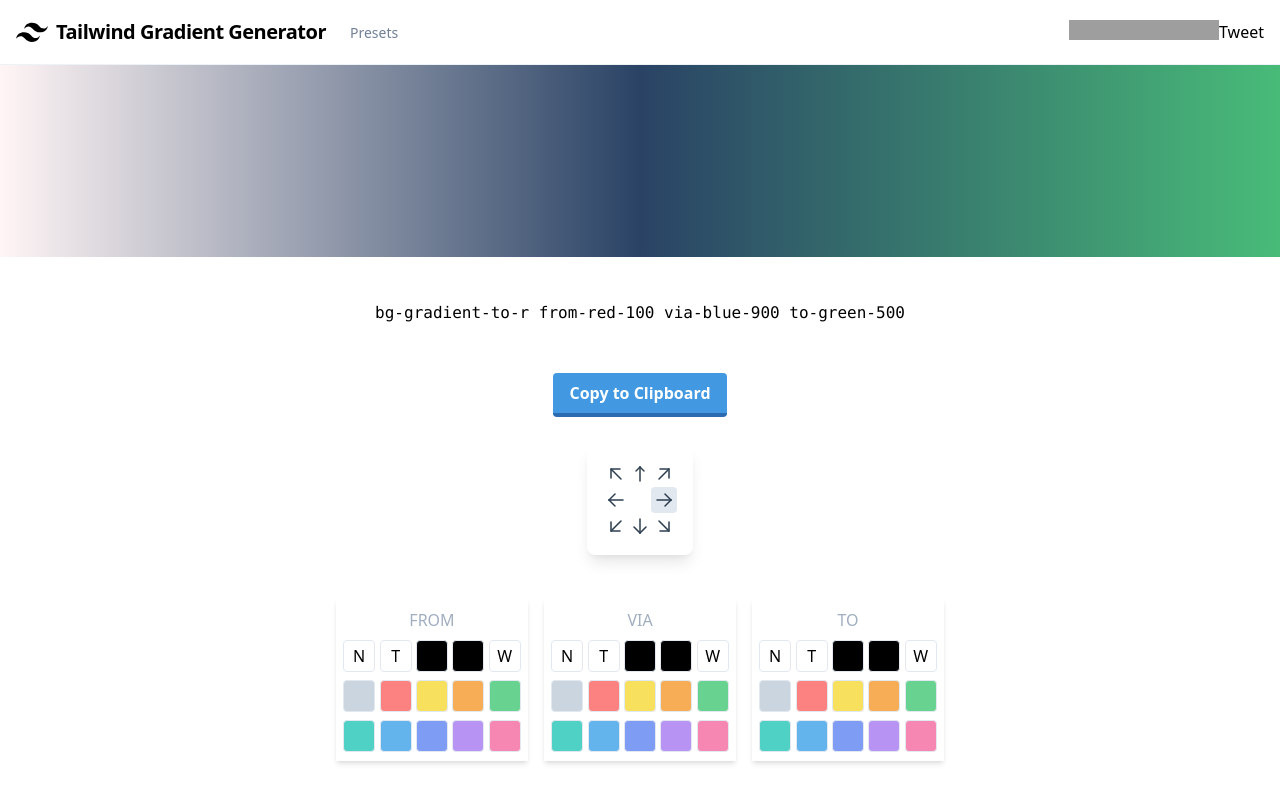
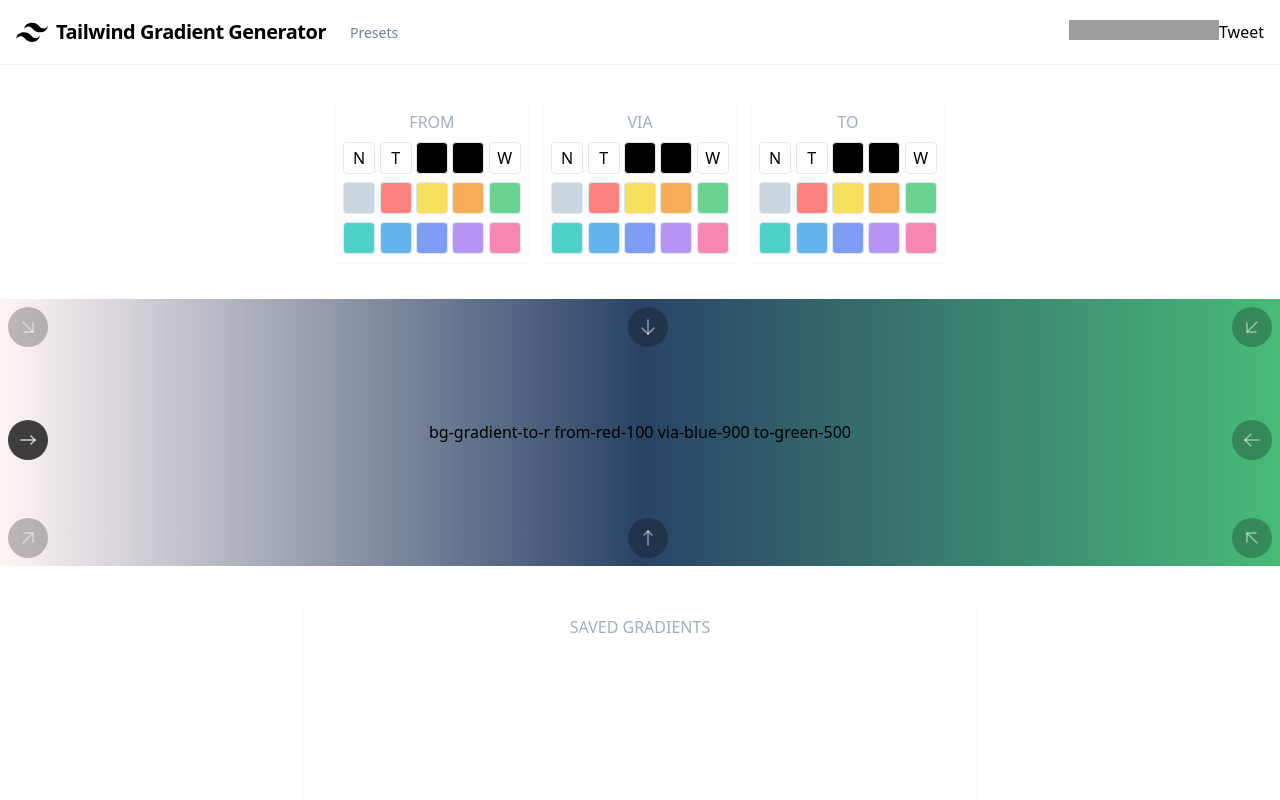
Before and after one commit to roberthgnz/tailwind-gradient-generator, a Vue app: page / in a window 1280 px wide. Shown: the top 800 px of the page. Built offline with nearby package versions, Linux system fonts and the light colour scheme; grey boxes are pictures that could not be loaded.

Commit message:
feat: pre

```diff
--- a/src/components/Direction.vue
+++ b/src/components/Direction.vue
@@ -1,94 +1,86 @@
 <template>
-  <div class="w-1/2 p-2 flex justify-center m-auto my-5">
-    <div
-      class="grid grid-flow-row p-4 text-gray-500 bg-white rounded-lg shadow-lg fill-current"
-      style="grid-template-columns: repeat(3, minmax(0, min-content));"
-    >
+  <div class="direction h-full w-full">
     <button
       @click="$emit('click', 'tl')"
-        :class="[direction === 'tl' ? 'text-gray-800 bg-gray-300' : null]"
-        class="w-6 border border-transparent rounded focus:outline-none hover:border-gray-500"
+      :class="[direction === 'tl' ? 'direction-button--active' : null]"
+      class="direction-button tl"
     >
       <svg
         xmlns="http://www.w3.org/2000/svg"
-          class="icon icon-tabler icon-tabler-arrow-up-left"
         width="24"
         height="24"
         viewBox="0 0 24 24"
         stroke-width="1.5"
-          stroke="#2c3e50"
+        stroke="currentColor"
         fill="none"
         stroke-linecap="round"
         stroke-linejoin="round"
       >
-          <path stroke="none" d="M0 0h24v24H0z" />
+        <path stroke="none" d="M0 0h24v24H0z" fill="none" />
         <line x1="7" y1="7" x2="17" y2="17" />
-          <polyline points="16 7 7 7 7 16" />
+        <polyline points="17 8 17 17 8 17" />
       </svg>
     </button>
     <button
       @click="$emit('click', 't')"
-        :class="[direction === 't' ? 'text-gray-800 bg-gray-300' : null]"
-        class="w-6 border border-transparent rounded focus:outline-none hover:border-gray-500"
+      :class="[direction === 't' ? 'direction-button--active' : null]"
+      class="direction-button t"
     >
       <svg
         xmlns="http://www.w3.org/2000/svg"
-          class="icon icon-tabler icon-tabler-arrow-narrow-up"
         width="24"
         height="24"
         viewBox="0 0 24 24"
         stroke-width="1.5"
-          stroke="#2c3e50"
+        stroke="currentColor"
         fill="none"
         stroke-linecap="round"
         stroke-linejoin="round"
       >
-          <path stroke="none" d="M0 0h24v24H0z" />
+        <path stroke="none" d="M0 0h24v24H0z" fill="none" />
         <line x1="12" y1="5" x2="12" y2="19" />
-          <line x1="16" y1="9" x2="12" y2="5" />
-          <line x1="8" y1="9" x2="12" y2="5" />
+        <line x1="18" y1="13" x2="12" y2="19" />
+        <line x1="6" y1="13" x2="12" y2="19" />
       </svg>
     </button>
     <button
       @click="$emit('click', 'tr')"
-        :class="[direction === 'tr' ? 'text-gray-800 bg-gray-300' : null]"
-        class="w-6 border border-transparent rounded focus:outline-none hover:border-gray-500"
+      :class="[direction === 'tr' ? 'direction-button--active' : null]"
+      class="direction-button tr"
     >
       <svg
         xmlns="http://www.w3.org/2000/svg"
-          class="icon icon-tabler icon-tabler-arrow-up-right"
         width="24"
         height="24"
         viewBox="0 0 24 24"
         stroke-width="1.5"
-          stroke="#2c3e50"
+        stroke="currentColor"
         fill="none"
         stroke-linecap="round"
         stroke-linejoin="round"
       >
-          <path stroke="none" d="M0 0h24v24H0z" />
+        <path stroke="none" d="M0 0h24v24H0z" fill="none" />
         <line x1="17" y1="7" x2="7" y2="17" />
-          <polyline points="8 7 17 7 17 16" />
+        <polyline points="16 17 7 17 7 8" />
       </svg>
     </button>
     <button
       @click="$emit('click', 'l')"
-        :class="[direction === 'l' ? 'text-gray-800 bg-gray-300' : null]"
-        class="w-6 border border-transparent rounded focus:outline-none hover:border-gray-500"
+      :class="[direction === 'l' ? 'direction-button--active' : null]"
+      class="direction-button l"
     >
       <svg
         xmlns="http://www.w3.org/2000/svg"
-          class="icon icon-tabler icon-tabler-arrow-left"
         width="24"
         height="24"
         viewBox="0 0 24 24"
         stroke-width="1.5"
-          stroke="#2c3e50"
+        stroke="currentColor"
         fill="none"
         stroke-linecap="round"
         stroke-linejoin="round"
       >
-          <path stroke="none" d="M0 0h24v24H0z" />
+        <path stroke="none" d="M0 0h24v24H0z" fill="none" />
         <line x1="5" y1="12" x2="19" y2="12" />
         <line x1="5" y1="12" x2="11" y2="18" />
         <line x1="5" y1="12" x2="11" y2="6" />
@@ -97,95 +89,90 @@
     <div></div>
     <button
       @click="$emit('click', 'r')"
-        :class="[direction === 'r' ? 'text-gray-800 bg-gray-300' : null]"
-        class="border border-transparent rounded focus:outline-none hover:border-gray-500"
+      :class="[direction === 'r' ? 'direction-button--active' : null]"
+      class="direction-button r"
     >
       <svg
         xmlns="http://www.w3.org/2000/svg"
-          class="icon icon-tabler icon-tabler-arrow-right"
         width="24"
         height="24"
         viewBox="0 0 24 24"
         stroke-width="1.5"
-          stroke="#2c3e50"
+        stroke="currentColor"
         fill="none"
         stroke-linecap="round"
         stroke-linejoin="round"
       >
-          <path stroke="none" d="M0 0h24v24H0z" />
+        <path stroke="none" d="M0 0h24v24H0z" fill="none" />
         <line x1="5" y1="12" x2="19" y2="12" />
-          <line x1="13" y1="18" x2="19" y2="12" />
-          <line x1="13" y1="6" x2="19" y2="12" />
+        <line x1="15" y1="16" x2="19" y2="12" />
+        <line x1="15" y1="8" x2="19" y2="12" />
       </svg>
     </button>
     <button
       @click="$emit('click', 'bl')"
-        :class="[direction === 'bl' ? 'text-gray-800 bg-gray-300' : null]"
-        class="w-6 border border-transparent rounded focus:outline-none hover:border-gray-500"
+      :class="[direction === 'bl' ? 'direction-button--active' : null]"
+      class="direction-button bl"
     >
       <svg
         xmlns="http://www.w3.org/2000/svg"
-          class="icon icon-tabler icon-tabler-arrow-down-left"
         width="24"
         height="24"
         viewBox="0 0 24 24"
         stroke-width="1.5"
-          stroke="#2c3e50"
+        stroke="currentColor"
         fill="none"
         stroke-linecap="round"
         stroke-linejoin="round"
       >
-          <path stroke="none" d="M0 0h24v24H0z" />
+        <path stroke="none" d="M0 0h24v24H0z" fill="none" />
         <line x1="17" y1="7" x2="7" y2="17" />
-          <polyline points="16 17 7 17 7 8" />
+        <polyline points="8 7 17 7 17 16" />
       </svg>
     </button>
     <button
       @click="$emit('click', 'b')"
-        :class="[direction === 'b' ? 'text-gray-800 bg-gray-300' : null]"
-        class="w-6 border border-transparent rounded focus:outline-none hover:border-gray-500"
+      :class="[direction === 'b' ? 'direction-button--active' : null]"
+      class="direction-button b"
     >
       <svg
         xmlns="http://www.w3.org/2000/svg"
-          class="icon icon-tabler icon-tabler-arrow-down"
         width="24"
         height="24"
         viewBox="0 0 24 24"
         stroke-width="1.5"
-          stroke="#2c3e50"
+        stroke="currentColor"
         fill="none"
         stroke-linecap="round"
         stroke-linejoin="round"
       >
-          <path stroke="none" d="M0 0h24v24H0z" />
+        <path stroke="none" d="M0 0h24v24H0z" fill="none" />
         <line x1="12" y1="5" x2="12" y2="19" />
-          <line x1="18" y1="13" x2="12" y2="19" />
-          <line x1="6" y1="13" x2="12" y2="19" />
+        <line x1="16" y1="9" x2="12" y2="5" />
+        <line x1="8" y1="9" x2="12" y2="5" />
       </svg>
     </button>
     <button
       @click="$emit('click', 'br')"
-        :class="[direction === 'br' ? 'text-gray-800 bg-gray-300' : null]"
-        class="w-6 border border-transparent rounded focus:outline-none hover:border-gray-500"
+      :class="[direction === 'br' ? 'direction-button--active' : null]"
+      class="direction-button br"
     >
       <svg
         xmlns="http://www.w3.org/2000/svg"
-          class="icon icon-tabler icon-tabler-arrow-down-right"
         width="24"
         height="24"
         viewBox="0 0 24 24"
         stroke-width="1.5"
-          stroke="#2c3e50"
+        stroke="currentColor"
         fill="none"
         stroke-linecap="round"
         stroke-linejoin="round"
       >
-          <path stroke="none" d="M0 0h24v24H0z" />
+        <path stroke="none" d="M0 0h24v24H0z" fill="none" />
         <line x1="7" y1="7" x2="17" y2="17" />
-          <polyline points="17 8 17 17 8 17" />
+        <polyline points="16 7 7 7 7 16" />
       </svg>
     </button>
-    </div>
   </div>
 </template>
 
@@ -200,3 +187,105 @@ export default {
   },
 }
 </script>
+
+<style scoped>
+.direction-button {
+  -webkit-text-size-adjust: 100%;
+  tab-size: 4;
+  --tw-gradient-from: #38bdf8;
+  --tw-gradient-stops: var(--tw-gradient-from),
+    var(--tw-gradient-to, rgba(56, 189, 248, 0));
+  --tw-gradient-to: #2563eb;
+  box-sizing: border-box;
+  border-width: 0;
+  border-style: solid;
+  border-color: #e4e4e7;
+  --tw-shadow: 0 0 transparent;
+  --tw-ring-inset: var(--tw-empty, /*!*/ /*!*/);
+  --tw-ring-offset-width: 0px;
+  --tw-ring-offset-color: #fff;
+  --tw-ring-color: rgba(59, 130, 246, 0.5);
+  --tw-ring-offset-shadow: 0 0 transparent;
+  --tw-ring-shadow: 0 0 transparent;
+  font-family: inherit;
+  font-size: 100%;
+  text-transform: none;
+  -webkit-appearance: button;
+  background-image: none;
+  cursor: pointer;
+  line-height: inherit;
+  background-color: rgba(0, 0, 0, var(--tw-bg-opacity));
+  --tw-bg-opacity: 0.25;
+  border-radius: 9999px;
+  display: flex;
+  align-items: center;
+  justify-content: center;
+  margin: 0.5rem;
+  padding: 0.5rem;
+  fill: currentColor;
+  color: rgba(255, 255, 255, var(--tw-text-opacity));
+  --tw-text-opacity: 0.5;
+  --tw-translate-x: 0;
+  --tw-translate-y: 0;
+  --tw-rotate: 0;
+  --tw-skew-x: 0;
+  --tw-skew-y: 0;
+  --tw-scale-x: 1;
+  --tw-scale-y: 1;
+}
+.direction-button:hover {
+  --tw-text-opacity: 1;
+  --tw-bg-opacity: 0.5;
+}
+.direction-button:focus {
+  outline: 2px solid transparent;
+  outline-offset: 2px;
+}
+.direction-button--active {
+  --tw-text-opacity: 0.75;
+  --tw-bg-opacity: 0.75;
+}
+.tl {
+  position: absolute;
+  top: 0;
+  left: 0;
+}
+.t {
+  position: absolute;
+  left: 50%;
+  transform: translateX(-50%);
+}
+.tr {
+  position: absolute;
+  top: 0;
+  right: 0;
+}
+.l {
+  position: absolute;
+  right: 0;
+  top: 50%;
+  transform: translateY(-50%);
+}
+.br {
+  position: absolute;
+  bottom: 0;
+  right: 0;
+}
+.b {
+  position: absolute;
+  bottom: 0;
+  left: 50%;
+  transform: translateX(-50%);
+}
+.bl {
+  position: absolute;
+  bottom: 0;
+  left: 0;
+}
+.r {
+  position: absolute;
+  left: 0;
+  top: 50%;
+  transform: translateY(-50%);
+}
+</style>
--- a/src/components/GradientSelector.vue
+++ b/src/components/GradientSelector.vue
@@ -1,6 +1,6 @@
 <template>
   <div
-    class="shadow-md border border-white p-2 m-2 uppercase text-center"
+    class="shadow-sm border border-white p-2 m-2 uppercase text-center"
     style="height: fit-content"
   >
     <h2 class="text-gray-500 font-normal mb-2">
--- a/src/components/HistoryBox.vue
+++ b/src/components/HistoryBox.vue
@@ -1,5 +1,5 @@
 <template>
-  <div class="shadow-md my-8 border border-white max-w-2xl mx-auto py-4 px-2">
+  <div class="shadow-sm my-8 border border-white max-w-2xl mx-auto py-4 px-2">
     <h2 class="text-gray-500 font-normal mb-4 text-center">SAVED GRADIENTS</h2>
     <ul class="h-48 overflow-y-auto text-center">
       <li
--- a/src/views/Home.vue
+++ b/src/views/Home.vue
@@ -1,34 +1,20 @@
 <template>
   <div class="home">
-    <template v-if="gradient">
-      <div class="h-48" :class="classes"></div>
-      <div class="text-center mt-5">
-        <pre>
-      <code class="whitespace-pre-line">
-        {{classes}}
-      </code>
-      </pre>
-        <div>
-          <button
-            class="bg-blue-500 hover:bg-blue-400 text-white font-bold py-2 px-4 border-b-4 border-blue-700 hover:border-blue-500 rounded"
-            @click="copyClasses"
-            :disabled="copied"
-          >
-            {{ !copied ? "Copy to Clipboard" : "Copied" }}
-          </button>
-        </div>
-      </div>
-    </template>
-
-    <direction-vue
-      :direction="direction"
-      @click="handleDirection"
-    ></direction-vue>
-
     <div
-      class="w-4/5 sm:w-3/4 md:w-1/2 p-2 grid grid-cols-1 sm:grid-cols-2 md:grid-cols-3 justify-center m-auto my-5"
+      class="
+        w-4/5
+        sm:w-3/4
+        md:w-1/2
+        p-2
+        grid grid-cols-1
+        sm:grid-cols-2
+        md:grid-cols-3
+        justify-center
+        m-auto
+        my-5
+      "
     >
-      <gradient-selector-vue
+      <gradient-selector
         :title="'FROM'"
         :colors="colors"
         :stop="'from'"
@@ -36,8 +22,9 @@
         :target="target"
         @color-selected="handleColorStop"
         @shade-selected="handleColorShade"
-      ></gradient-selector-vue>
-      <gradient-selector-vue
+      ></gradient-selector>
+
+      <gradient-selector
         :title="'VIA'"
         :colors="colors"
         :stop="'via'"
@@ -45,8 +32,9 @@
         :target="target"
         @color-selected="handleColorStop"
         @shade-selected="handleColorShade"
-      ></gradient-selector-vue>
-      <gradient-selector-vue
+      ></gradient-selector>
+
+      <gradient-selector
         :title="'TO'"
         :colors="colors"
         :stop="'to'"
@@ -54,21 +42,29 @@
         :target="target"
         @color-selected="handleColorStop"
         @shade-selected="handleColorShade"
-      ></gradient-selector-vue>
+      ></gradient-selector>
     </div>
-    <HistoryBox :history="history"/>
+
+    <template v-if="gradient">
+      <div class="relative" style="height: 33.33vh" :class="classes">
+        <div class="code-preview">{{ classes }}</div>
+        <direction :direction="direction" @click="handleDirection"></direction>
+      </div>
+    </template>
+
+    <HistoryBox :history="history" />
   </div>
 </template>
 
 <script>
-import DirectionVue from "../components/Direction.vue";
-import GradientSelectorVue from "../components/GradientSelector.vue";
-import HistoryBox from "../components/HistoryBox.vue";
-import { copyToClipboard, addClassesToLocalStorage, debounce } from "../helpers";
+import Direction from "../components/Direction.vue"
+import GradientSelector from "../components/GradientSelector.vue"
+import HistoryBox from "../components/HistoryBox.vue"
+import { copyToClipboard, addClassesToLocalStorage, debounce } from "../helpers"
 
 export default {
   name: "Home",
-  components: { DirectionVue, GradientSelectorVue, HistoryBox },
+  components: { Direction, GradientSelector, HistoryBox },
   data() {
     return {
       gradient: "from-teal-400 to-blue-500",
@@ -106,9 +102,10 @@ export default {
       direction: "r",
       target: "",
       copied: false,
-      savedGradients: JSON.parse(window.localStorage.getItem("savedGradients")) || [],
-      debouncedUpdate: undefined
-    };
+      savedGradients:
+        JSON.parse(window.localStorage.getItem("savedGradients")) || [],
+      debouncedUpdate: undefined,
+    }
   },
   watch: {
     stop: {
@@ -136,15 +133,15 @@ export default {
       deep: true,
     },
     direction: {
-      handler () {
+      handler() {
         if (typeof this.debouncedUpdate === "function") this.debouncedUpdate()
-      }
-    }
+      },
+    },
   },
   beforeMount() {
     // assign the function to be debounced
     // the "this.updateRoute" function will update the URL after 1000ms any time the user changes the colors or direction
-    this.debouncedUpdate = debounce(this.updateRoute, 1000);
+    this.debouncedUpdate = debounce(this.updateRoute, 1000)
   },
   methods: {
     handleColorStop({ stop, color }) {
@@ -161,16 +158,19 @@ export default {
     },
     copyClasses() {
       copyToClipboard(this.classes, () => {
-        this.copied = true;
-        setTimeout(() => (this.copied = false), 1500);
-      });
-      addClassesToLocalStorage(this.classes);
-      !this.history.includes(this.classes) && this.savedGradients.push(this.classes);
+        this.copied = true
+        setTimeout(() => (this.copied = false), 1500)
+      })
+      addClassesToLocalStorage(this.classes)
+      !this.history.includes(this.classes) &&
+        this.savedGradients.push(this.classes)
     },
     // function will update the URL based on the colors, shades and direction the user chooses
-    updateRoute () {
+    updateRoute() {
       const oldColors = this.$route.query.colors
-      const oldDirection = this.$route.query.direction ? this.$route.query.direction.toLowerCase() : ''
+      const oldDirection = this.$route.query.direction
+        ? this.$route.query.direction.toLowerCase()
+        : ""
       const oldPath = `${oldColors}${oldDirection}`
       const newColors = `${this.stop.from.color}-${this.stop.from.shade},${this.stop.via.color}-${this.stop.via.shade},${this.stop.to.color}-${this.stop.to.shade}`
       const newDirection = this.direction.toLowerCase()
@@ -178,20 +178,20 @@ export default {
       // for avoiding the "NavigationDuplicated" error in vue-router, do not push to the route if the previous route was the same
       if (oldPath === newPath) return
       this.$router.push({
-        name: 'gradient',
+        name: "gradient",
         query: {
           colors: `${this.stop.from.color}-${this.stop.from.shade},${this.stop.via.color}-${this.stop.via.shade},${this.stop.to.color}-${this.stop.to.shade}`,
-          direction: this.direction.toUpperCase()
+          direction: this.direction.toUpperCase(),
         },
       })
-    }
+    },
   },
   computed: {
     classes() {
       return `bg-gradient-to-${this.direction} ${this.gradient}`
     },
     history() {
-      return this.savedGradients;
+      return this.savedGradients
     },
   },
   mounted() {
@@ -207,3 +207,12 @@ export default {
   },
 }
 </script>
+
+<style scoped>
+.code-preview {
+  position: absolute;
+  top: 50%;
+  left: 50%;
+  transform: translate(-50%, -50%);
+}
+</style>
```
Lines whose indentation alone changed are shown as unchanged.
